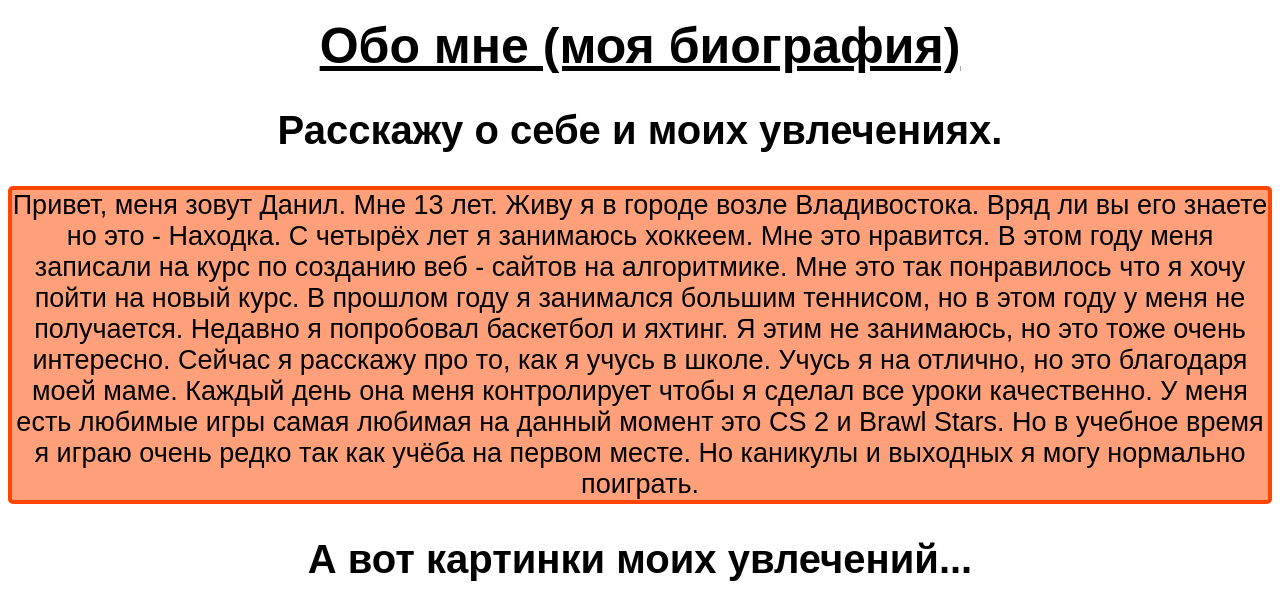
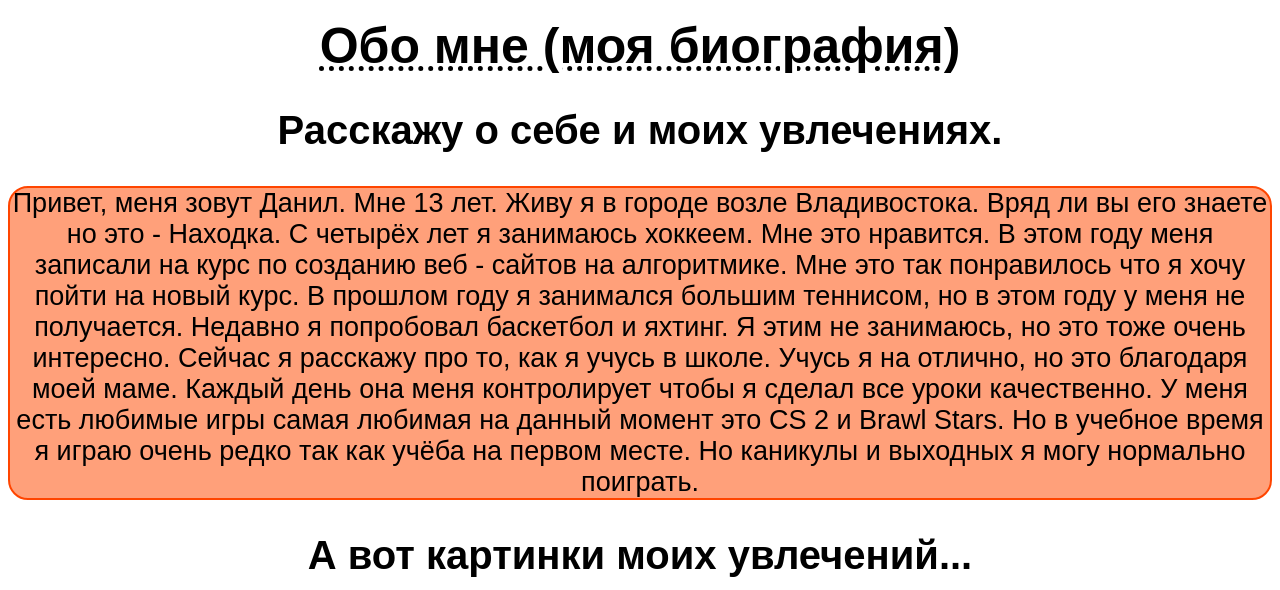
Before and after one commit to DanilGorbunov227/Moia_biographia, a plain HTML site: page index.html in a window 1280 px wide. Shown: the part 100-690 px from the top of the page. Drawn offline with Linux system fonts and the light colour scheme.

Commit message:
Update style.css

```diff
--- a/style.css
+++ b/style.css
@@ -20,22 +20,22 @@ a {
 h1 {
 font-size:50px;
   text-decoration: underline;
-  text-decoration-style: dash;
+  text-decoration-style: dotted;
 }
 h2 {
   font-size:40px;
 }
 main p {
   font-size:27px;
-  border:4px solid OrangeRed;
+  border:2px solid OrangeRed;
   background:LightSalmon;
-  border-radius:5px;
+  border-radius:20px;
 }
 footer {
   background:Coral;
   font-size:20px;
 }
 main img {
-  width:450px;
-  height:300px;
+  width:500px;
+  height:350px;
 }
```
